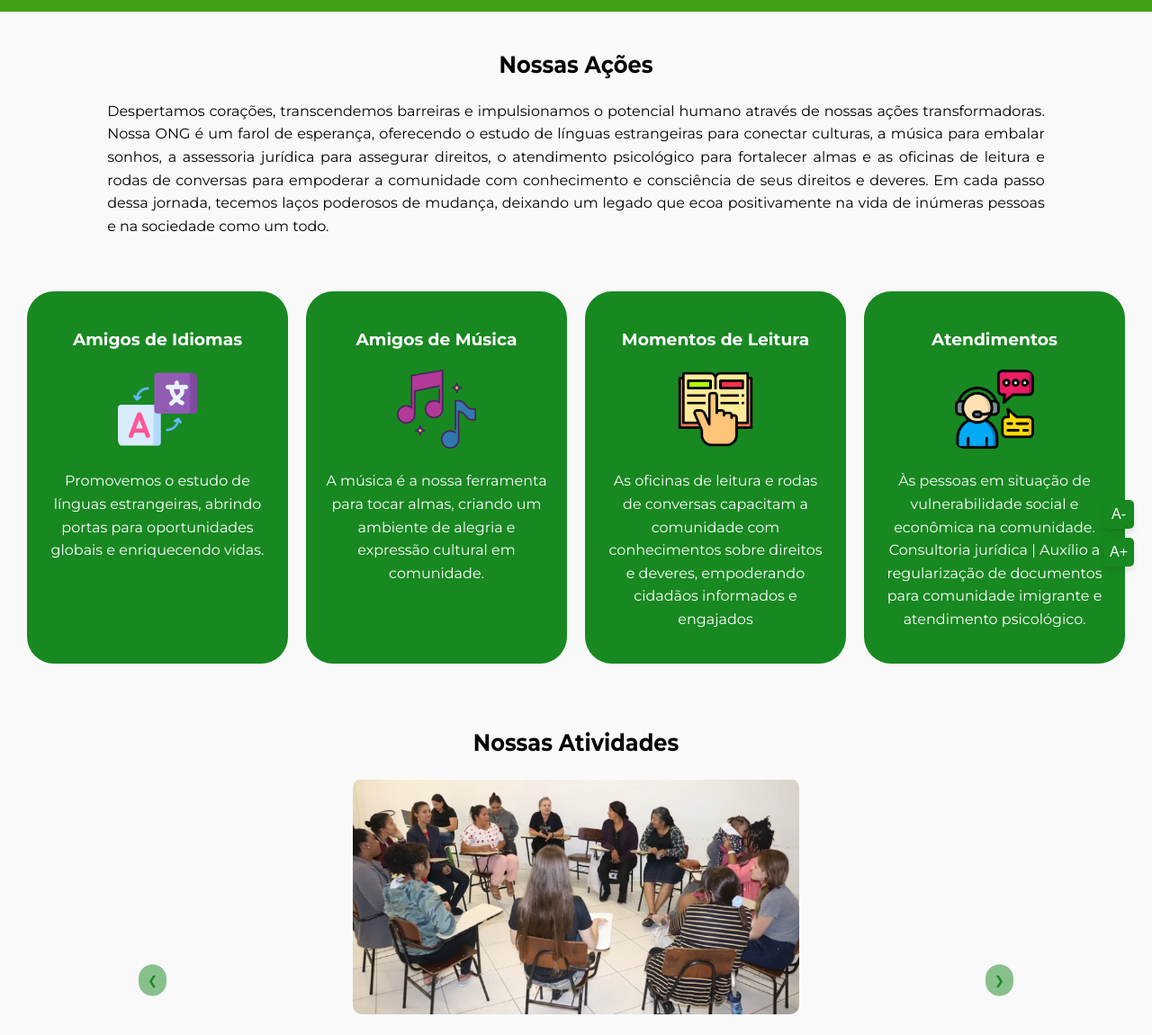
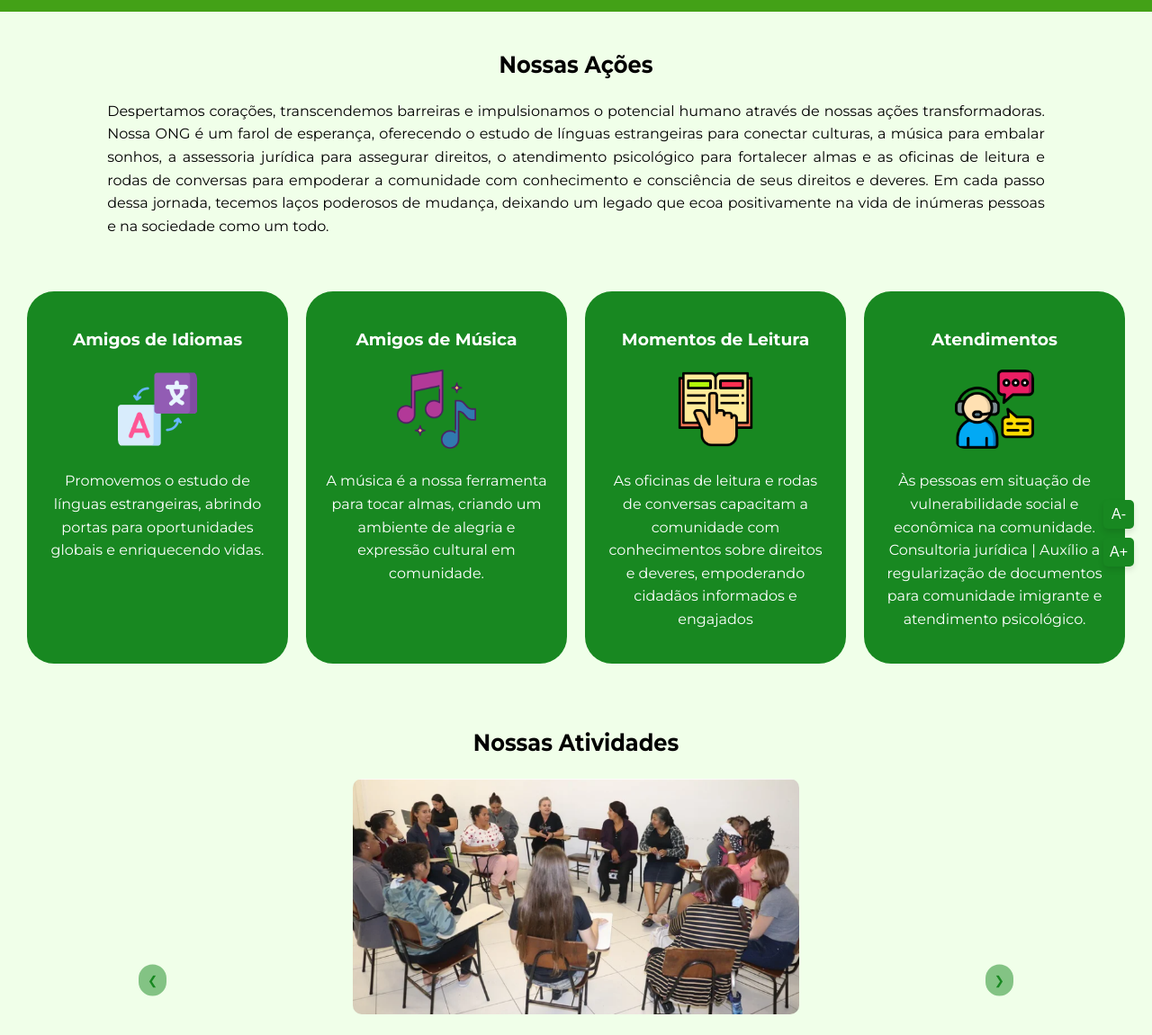
Before and after one commit to DEV-GUI06/ONG-A.E, a plain HTML site: page index-projetos.html in a window 1280 px wide. Shown: the part 87-1238 px from the top of the page at 90% size. Drawn offline with Linux system fonts and the light colour scheme.

Commit message:
Update styles-projetos.css

```diff
--- a/styles-projetos.css
+++ b/styles-projetos.css
@@ -60,7 +60,6 @@ nav ul li a:hover {
 
 #nossas-acoes {
   padding: 20px;
-  background-color: #f9f9f9;
 }
 #nossas-acoes h2 {
   text-align: center;
@@ -106,7 +105,6 @@ nav ul li a:hover {
 
 #nossas-atividades {
   padding: 20px;
-  background-color: #f9f9f9;
 }
 
 #nossas-atividades h2 {
```
